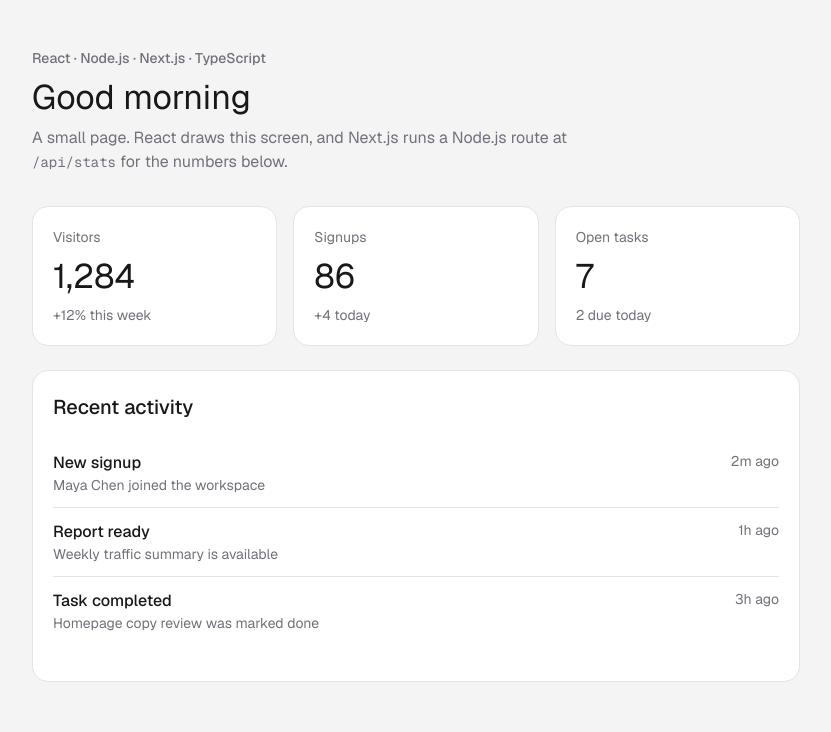
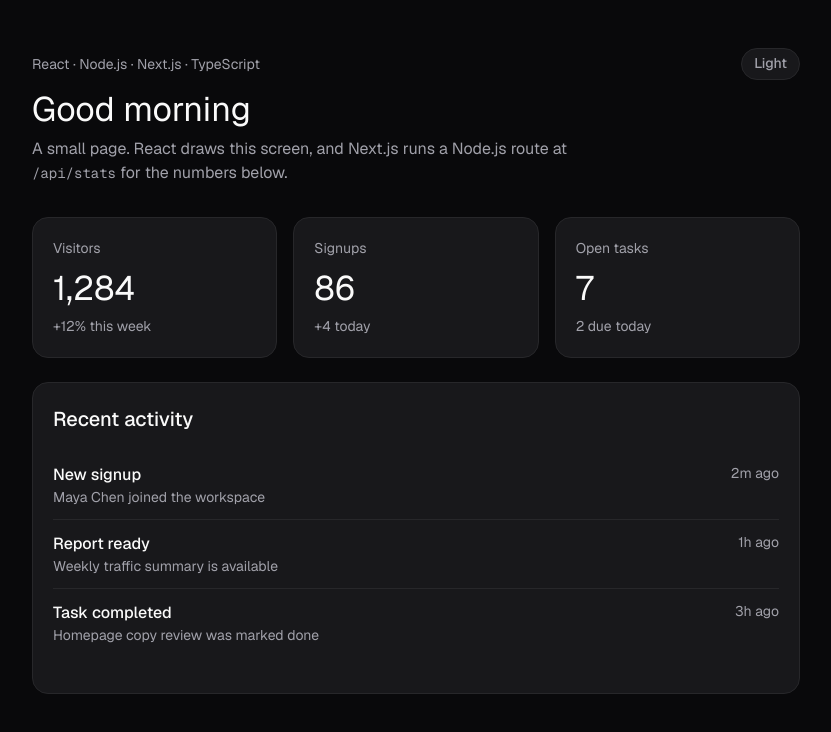
Before and after one commit to AnatoliiLuk/Dashboard-App, a Next.js app: page / in a window 1280 px wide. Shown: the top 732 px of the page, without its empty margins (224-1055 px from the left). Built offline with nearby package versions, Linux system fonts and the light colour scheme; what @mui/material-nextjs would draw is missing.

Commit message:
Add theme toggle functionality and update styles for improved theming

```diff
--- a/app/layout.tsx
+++ b/app/layout.tsx
@@ -1,5 +1,6 @@
 import type { Metadata } from 'next';
 import type { ReactNode } from 'react';
+import InitColorSchemeScript from '@mui/material/InitColorSchemeScript';
 import { Geist, Geist_Mono } from 'next/font/google';
 import { Providers } from '@/app/providers';
 
@@ -21,8 +22,13 @@ export const metadata: Metadata = {
 
 export default function RootLayout({ children }: { children: ReactNode }) {
   return (
-    <html lang="en" className={`${geistSans.variable} ${geistMono.variable}`}>
+    <html
+      lang="en"
+      className={`${geistSans.variable} ${geistMono.variable}`}
+      suppressHydrationWarning
+    >
       <body>
+        <InitColorSchemeScript defaultMode="dark" />
         <Providers>{children}</Providers>
       </body>
     </html>
--- a/app/page.style.ts
+++ b/app/page.style.ts
@@ -1,107 +1,135 @@
+import type {} from '@mui/material/themeCssVarsAugmentation';
 import type { Theme } from '@mui/material/styles';
 
-export const pageStyle = ({ palette, spacing }: Theme) => ({
+export const pageStyle = ({ vars, spacingPx }: Theme) => ({
   display: 'flex',
   flex: 1,
   justifyContent: 'center',
   minHeight: '100vh',
-  backgroundColor: palette.background.default,
-  color: palette.text.primary,
-  px: spacing(3),
-  py: spacing(6),
+  backgroundColor: vars.palette.background.default,
+  color: vars.palette.text.primary,
+  px: spacingPx[24],
+  py: spacingPx[48],
 });
 
-export const mainStyle = {
+export const mainStyle = ({ spacingPx }: Theme) => ({
   width: '100%',
-  maxWidth: 768,
-};
-
-export const eyebrowStyle = ({ palette }: Theme) => ({
-  color: palette.text.secondary,
-  fontWeight: 500,
+  maxWidth: spacingPx[768],
 });
 
-export const titleStyle = ({ spacing }: Theme) => ({
-  mt: spacing(1),
+export const headerStyle = ({ spacingPx }: Theme) => ({
+  mb: spacingPx[32],
 });
 
-export const descriptionStyle = ({ palette, spacing }: Theme) => ({
-  mt: spacing(1),
-  maxWidth: 576,
-  color: palette.text.secondary,
+export const headerTopStyle = ({ spacingPx }: Theme) => ({
+  display: 'flex',
+  alignItems: 'center',
+  justifyContent: 'space-between',
+  gap: spacingPx[16],
 });
 
-export const codeStyle = {
-  fontFamily: 'var(--font-geist-mono), ui-monospace, monospace',
-  fontSize: '0.875rem',
-};
-
-export const errorStyle = ({ palette, spacing }: Theme) => ({
-  border: `1px solid ${palette.error.main}`,
-  backgroundColor: palette.error.light,
-  color: palette.error.main,
-  borderRadius: '12px',
-  px: spacing(2),
-  py: spacing(1.5),
+export const eyebrowStyle = ({ vars }: Theme) => ({
+  color: vars.palette.text.secondary,
 });
 
-export const loadingStyle = ({ palette }: Theme) => ({
-  color: palette.text.secondary,
+export const titleStyle = ({ spacingPx }: Theme) => ({
+  mt: spacingPx[8],
 });
 
-export const statsStyle = ({ spacing }: Theme) => ({
+export const descriptionStyle = ({ vars, spacingPx }: Theme) => ({
+  mt: spacingPx[8],
+  maxWidth: spacingPx[576],
+  color: vars.palette.text.secondary,
+});
+
+export const codeStyle = ({ typography }: Theme) => ({
+  fontFamily: 'var(--font-geist-mono), ui-monospace, monospace',
+  fontSize: typography.body2.fontSize,
+});
+
+export const errorStyle = ({
+  vars,
+  spacingPx,
+  border,
+  borderRadius,
+}: Theme) => ({
+  border: border[1],
+  borderColor: vars.palette.error.main,
+  backgroundColor: vars.palette.error.light,
+  color: vars.palette.error.main,
+  borderRadius: borderRadius.sm,
+  px: spacingPx[16],
+  py: spacingPx[12],
+});
+
+export const loadingStyle = ({ vars }: Theme) => ({
+  color: vars.palette.text.secondary,
+});
+
+export const statsStyle = ({ spacingPx }: Theme) => ({
   display: 'grid',
-  gap: spacing(2),
+  gap: spacingPx[16],
   gridTemplateColumns: { xs: '1fr', sm: 'repeat(3, 1fr)' },
 });
 
-export const cardStyle = ({ palette, spacing }: Theme) => ({
-  border: `1px solid ${palette.divider}`,
-  backgroundColor: palette.background.paper,
-  borderRadius: '16px',
-  p: spacing(2.5),
+export const cardStyle = ({
+  vars,
+  spacingPx,
+  border,
+  borderRadius,
+}: Theme) => ({
+  border: border[1],
+  borderColor: vars.palette.divider,
+  backgroundColor: vars.palette.background.paper,
+  borderRadius: borderRadius.md,
+  p: spacingPx[20],
 });
 
-export const cardLabelStyle = ({ palette }: Theme) => ({
-  color: palette.text.secondary,
+export const cardLabelStyle = ({ vars }: Theme) => ({
+  color: vars.palette.text.secondary,
 });
 
-export const cardValueStyle = ({ spacing }: Theme) => ({
-  mt: spacing(1),
+export const cardValueStyle = ({ spacingPx }: Theme) => ({
+  mt: spacingPx[8],
 });
 
-export const cardNoteStyle = ({ palette, spacing }: Theme) => ({
-  mt: spacing(1),
-  color: palette.text.secondary,
+export const cardNoteStyle = ({ vars, spacingPx }: Theme) => ({
+  mt: spacingPx[8],
+  color: vars.palette.text.secondary,
 });
 
 export const activitySectionStyle = (theme: Theme) => ({
   ...cardStyle(theme),
-  mt: theme.spacing(3),
+  mt: theme.spacingPx[24],
 });
 
-export const activityListStyle = ({ palette, spacing }: Theme) => ({
-  mt: spacing(2),
-  p: 0,
+export const activityListStyle = ({ vars, spacingPx, border }: Theme) => ({
+  mt: spacingPx[16],
+  p: spacingPx[0],
   listStyle: 'none',
   '& > li + li': {
-    borderTop: `1px solid ${palette.divider}`,
+    borderTop: border[1],
+    borderColor: vars.palette.divider,
   },
 });
 
-export const activityItemStyle = ({ spacing }: Theme) => ({
+export const activityItemStyle = ({ spacingPx }: Theme) => ({
   display: 'flex',
   alignItems: 'flex-start',
   justifyContent: 'space-between',
-  gap: spacing(2),
-  py: spacing(1.5),
+  gap: spacingPx[16],
+  py: spacingPx[12],
 });
 
-export const activityDetailStyle = ({ palette }: Theme) => ({
-  color: palette.text.secondary,
+export const activityTitleStyle = ({ typography }: Theme) => ({
+  fontWeight: typography.fontWeightMedium,
 });
 
-export const activityTimeStyle = ({ palette }: Theme) => ({
+export const activityDetailStyle = ({ vars }: Theme) => ({
+  color: vars.palette.text.secondary,
+});
+
+export const activityTimeStyle = ({ vars }: Theme) => ({
   flexShrink: 0,
-  color: palette.text.secondary,
+  color: vars.palette.text.secondary,
 });
--- a/app/page.tsx
+++ b/app/page.tsx
@@ -2,11 +2,13 @@
 
 import { Box, Typography } from '@mui/material';
 
+import { ThemeToggle } from '@/components/ThemeToggle';
 import { useDashboard } from '@/lib/api/useDashboard';
 
 import {
   activityDetailStyle,
   activityItemStyle,
+  activityTitleStyle,
   activityListStyle,
   activitySectionStyle,
   activityTimeStyle,
@@ -18,6 +20,8 @@ import {
   descriptionStyle,
   errorStyle,
   eyebrowStyle,
+  headerStyle,
+  headerTopStyle,
   loadingStyle,
   mainStyle,
   pageStyle,
@@ -31,10 +35,13 @@ export default function Home() {
   return (
     <Box sx={pageStyle}>
       <Box component="main" sx={mainStyle}>
-        <Box component="header" sx={{ mb: 4 }}>
-          <Typography variant="body2" sx={eyebrowStyle}>
-            React · Node.js · Next.js · TypeScript
-          </Typography>
+        <Box component="header" sx={headerStyle}>
+          <Box sx={headerTopStyle}>
+            <Typography variant="body2" sx={eyebrowStyle}>
+              React · Node.js · Next.js · TypeScript
+            </Typography>
+            <ThemeToggle />
+          </Box>
           <Typography variant="h4" component="h1" sx={titleStyle}>
             {data ? data.greeting : 'Dashboard'}
           </Typography>
@@ -82,7 +89,7 @@ export default function Home() {
                 {data.activity.map((item) => (
                   <Box component="li" key={item.title} sx={activityItemStyle}>
                     <Box>
-                      <Typography sx={{ fontWeight: 500 }}>
+                      <Typography sx={activityTitleStyle}>
                         {item.title}
                       </Typography>
                       <Typography variant="body2" sx={activityDetailStyle}>
--- a/app/providers.tsx
+++ b/app/providers.tsx
@@ -11,7 +11,7 @@ import { theme } from '@/app/theme';
 export function Providers({ children }: { children: ReactNode }) {
   return (
     <AppRouterCacheProvider>
-      <ThemeProvider theme={theme}>
+      <ThemeProvider theme={theme} defaultMode="dark" disableTransitionOnChange>
         <CssBaseline />
         <SWRConfig
           value={{
--- a/app/theme.ts
+++ b/app/theme.ts
@@ -2,8 +2,76 @@
 
 import { createTheme } from '@mui/material/styles';
 
+const fontFamily = 'var(--font-geist-sans), Arial, Helvetica, sans-serif';
+
+const pxToRem = (value: number) =>
+  `${Math.round((value / 16) * 1000) / 1000}rem`;
+
+const spacingPx = {
+  0: pxToRem(0),
+  4: pxToRem(4),
+  6: pxToRem(6),
+  8: pxToRem(8),
+  12: pxToRem(12),
+  16: pxToRem(16),
+  20: pxToRem(20),
+  24: pxToRem(24),
+  32: pxToRem(32),
+  48: pxToRem(48),
+  576: pxToRem(576),
+  768: pxToRem(768),
+} as const;
+
+const borderRadius = {
+  none: pxToRem(0),
+  xs: pxToRem(8),
+  sm: pxToRem(12),
+  md: pxToRem(16),
+  lg: pxToRem(24),
+  pill: pxToRem(999),
+} as const;
+
+const border = {
+  0: 'none',
+  1: '1px solid',
+  2: '2px solid',
+} as const;
+
+type SpacingPx = typeof spacingPx;
+type BorderRadius = typeof borderRadius;
+type Border = typeof border;
+
+declare module '@mui/material/styles' {
+  interface Theme {
+    spacingPx: SpacingPx;
+    borderRadius: BorderRadius;
+    border: Border;
+    pxToRem: (value: number) => string;
+  }
+
+  interface ThemeOptions {
+    spacingPx?: SpacingPx;
+    borderRadius?: BorderRadius;
+    border?: Border;
+    pxToRem?: (value: number) => string;
+  }
+}
+
+const type = (
+  size: number,
+  fontWeight: number,
+  lineHeight: number,
+) => ({
+  fontFamily,
+  fontWeight,
+  fontSize: pxToRem(size),
+  lineHeight,
+});
+
 export const theme = createTheme({
-  cssVariables: true,
+  cssVariables: {
+    colorSchemeSelector: 'data-mui-color-scheme',
+  },
   colorSchemes: {
     light: {
       palette: {
@@ -22,8 +90,25 @@ export const theme = createTheme({
       },
     },
   },
+  spacingPx,
+  borderRadius,
+  border,
+  pxToRem,
   typography: {
-    fontFamily: 'var(--font-geist-sans), Arial, Helvetica, sans-serif',
+    fontFamily,
+    fontWeightLight: 300,
+    fontWeightRegular: 400,
+    fontWeightMedium: 500,
+    fontWeightBold: 700,
+    h1: type(36, 400, 1.167),
+    h2: type(32, 400, 1.2),
+    h3: type(28, 400, 1.167),
+    h4: type(34, 400, 1.235),
+    h5: type(24, 400, 1.334),
+    h6: type(20, 500, 1.6),
+    body1: type(16, 400, 1.5),
+    body2: type(14, 400, 1.43),
+    button: type(14, 500, 1.25),
   },
   shape: {
     borderRadius: 16,
--- /dev/null
+++ b/components/ThemeToggle/ThemeToggle.helpers.ts
@@ -0,0 +1,14 @@
+type ColorSchemeMode = 'light' | 'dark' | 'system' | undefined;
+
+export function getThemeToggleState(
+  mode: ColorSchemeMode,
+  systemMode: 'light' | 'dark' | undefined,
+) {
+  const resolvedMode = mode === 'system' ? systemMode : mode;
+  const isDark = (resolvedMode ?? 'dark') === 'dark';
+
+  return {
+    label: isDark ? 'Light' : 'Dark',
+    nextMode: isDark ? 'light' : 'dark',
+  } as const;
+}
--- /dev/null
+++ b/components/ThemeToggle/ThemeToggle.style.ts
@@ -0,0 +1,28 @@
+import type {} from '@mui/material/themeCssVarsAugmentation';
+import type { Theme } from '@mui/material/styles';
+
+export const themeToggleStyle = ({
+  vars,
+  spacingPx,
+  border,
+  borderRadius,
+  typography,
+}: Theme) => ({
+  flexShrink: 0,
+  border: border[1],
+  borderColor: vars.palette.divider,
+  backgroundColor: vars.palette.background.paper,
+  color: vars.palette.text.secondary,
+  borderRadius: borderRadius.pill,
+  px: spacingPx[12],
+  py: spacingPx[6],
+  fontFamily: typography.button.fontFamily,
+  fontSize: typography.button.fontSize,
+  fontWeight: typography.button.fontWeight,
+  lineHeight: typography.button.lineHeight,
+  cursor: 'pointer',
+  '&:hover': {
+    color: vars.palette.text.primary,
+    backgroundColor: vars.palette.action.hover,
+  },
+});
--- /dev/null
+++ b/components/ThemeToggle/ThemeToggle.tsx
@@ -0,0 +1,25 @@
+'use client';
+
+import { Box } from '@mui/material';
+import { useColorScheme } from '@mui/material/styles';
+
+import { getThemeToggleState } from './ThemeToggle.helpers';
+import { themeToggleStyle } from './ThemeToggle.style';
+
+function ThemeToggle() {
+  const { mode, setMode, systemMode } = useColorScheme();
+  const { label, nextMode } = getThemeToggleState(mode, systemMode);
+
+  return (
+    <Box
+      component="button"
+      type="button"
+      onClick={() => setMode(nextMode)}
+      sx={themeToggleStyle}
+    >
+      {label}
+    </Box>
+  );
+}
+
+export { ThemeToggle };
--- /dev/null
+++ b/components/ThemeToggle/index.ts
@@ -0,0 +1 @@
+export { ThemeToggle } from './ThemeToggle';
```
